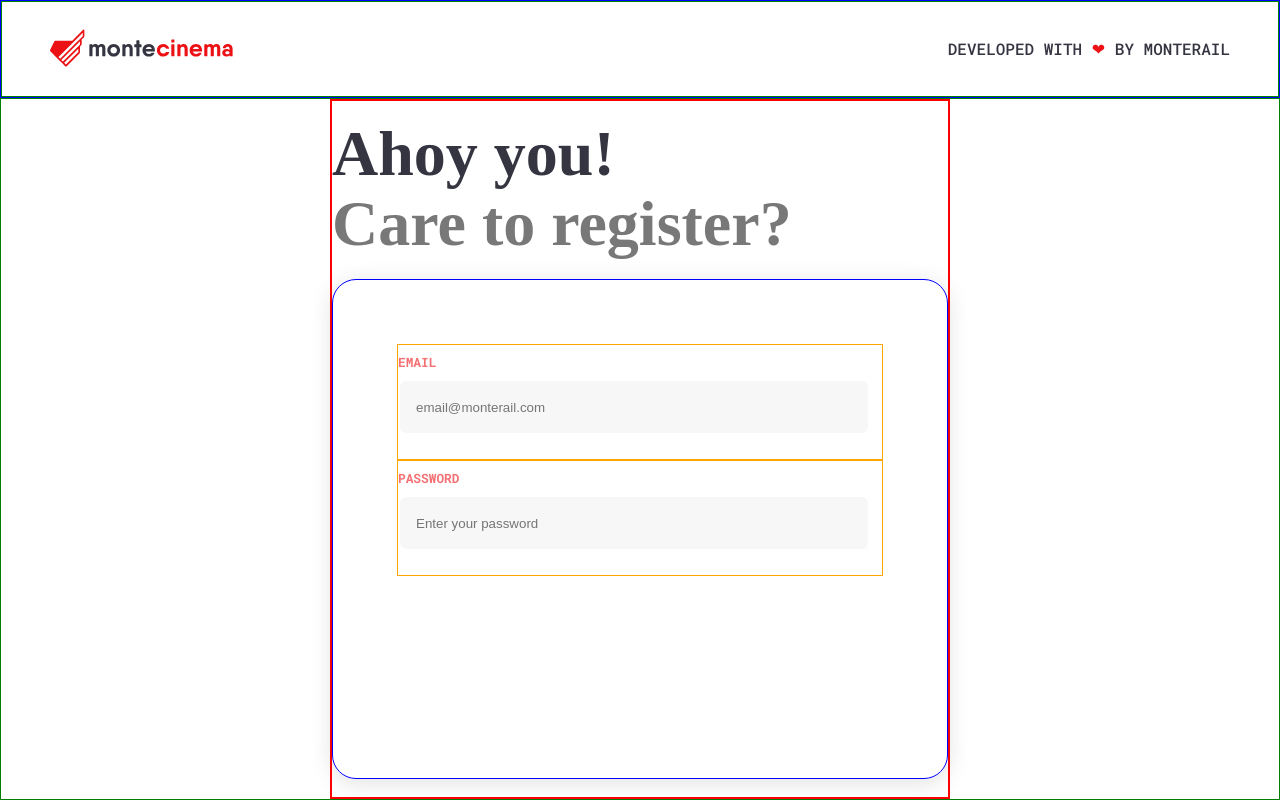
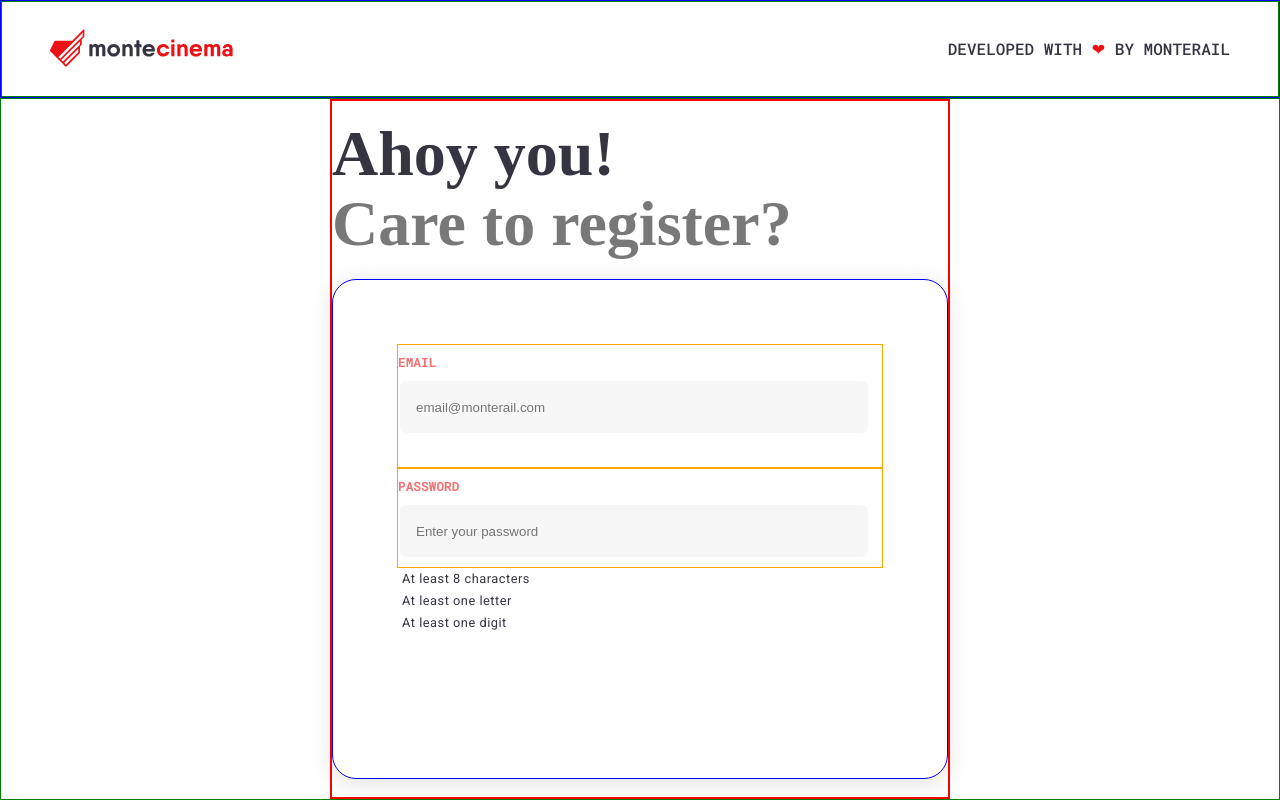
Before and after one commit to MartaSolo/monte-cinema, a React (Create React App) app: page / in a window 1280 px wide. Built offline with nearby package versions, Linux system fonts and the light colour scheme; a web font is replaced by a local one.

Commit message:
edited Input component, edited RegisterFirstStep component: added passErrorClassName function, added error messages for password

```diff
--- a/src/components/Input/Input.scss
+++ b/src/components/Input/Input.scss
@@ -6,7 +6,7 @@
   border: 1px solid orange;
   display: flex;
   flex-direction: column;
-  padding-bottom: 24px;
+  padding-bottom: 32px;
   .input__label {
     font-family: f.$fontSecondary;
     font-size: 0.8rem;
@@ -34,3 +34,7 @@
     }
   }
 }
+
+.input.password {
+  padding-bottom: 8px;
+}
--- a/src/components/RegisterFirstStep/RegisterFirstStep.js
+++ b/src/components/RegisterFirstStep/RegisterFirstStep.js
@@ -6,13 +6,30 @@ import "./RegisterFirstStep.scss";
 
 const RegisterFirstStep = ({ step, setStep, newUser, setNewUser }) => {
   const [emailError, setEmailError] = useState("email address is not correct");
-  const [passwordError, setPasswordError] = useState("");
+  // console.log("newUser.email", newUser.email);
+  // console.log("newUser.password", newUser.password);
+  const [passwordError, setPasswordError] = useState({
+    charNum: null,
+    oneLetter: null,
+    oneDigit: null,
+  });
 
   const handleChange = (e) => {
     setNewUser((prev) => ({ ...prev, [e.target.name]: e.target.value }));
   };
-  // console.log("newUser.email", newUser.email);
-  console.log("newUser.password", newUser.password);
+
+  const passErrorClassName = (value) => {
+    switch (value) {
+      case null:
+        return "password__error";
+      case true:
+        return "password__error error";
+      case false:
+        return "password__error correct";
+      default:
+        return "password__error";
+    }
+  };
 
   return (
     <div className="register__step--first">
@@ -45,6 +62,17 @@ const RegisterFirstStep = ({ step, setStep, newUser, setNewUser }) => {
             value={newUser.password}
             onChange={handleChange}
           />
+          <div className="password__errors">
+            <p className={passErrorClassName(passwordError.charNum)}>
+              At least 8 characters
+            </p>
+            <p className={passErrorClassName(passwordError.oneLetter)}>
+              At least one letter
+            </p>
+            <p className={passErrorClassName(passwordError.oneDigit)}>
+              At least one digit
+            </p>
+          </div>
         </div>
       </FormWrapper>
     </div>
--- a/src/components/RegisterFirstStep/RegisterFirstStep.scss
+++ b/src/components/RegisterFirstStep/RegisterFirstStep.scss
@@ -13,3 +13,20 @@
     align-items: flex-start;
   }
 }
+
+.password__errors {
+  .password__error {
+    font-weight: 400;
+    font-size: 0.8rem;
+    line-height: 170%;
+    letter-spacing: 0.04em;
+    padding-left: 5px;
+    color: c.$colorTitlePrimary;
+    &.error {
+      color: c.$colorAccent;
+    }
+    &.correct {
+      color: c.$colorInputCorrect;
+    }
+  }
+}
```
